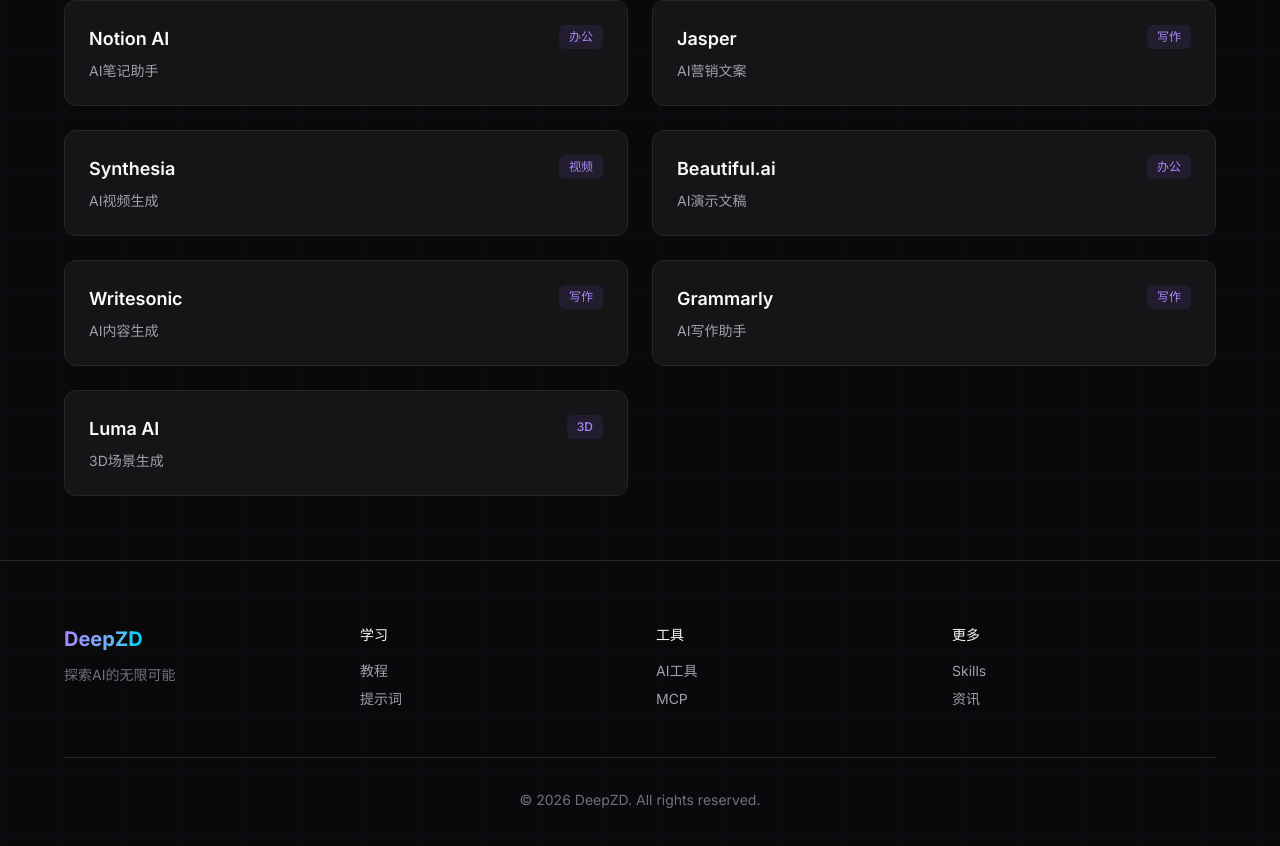
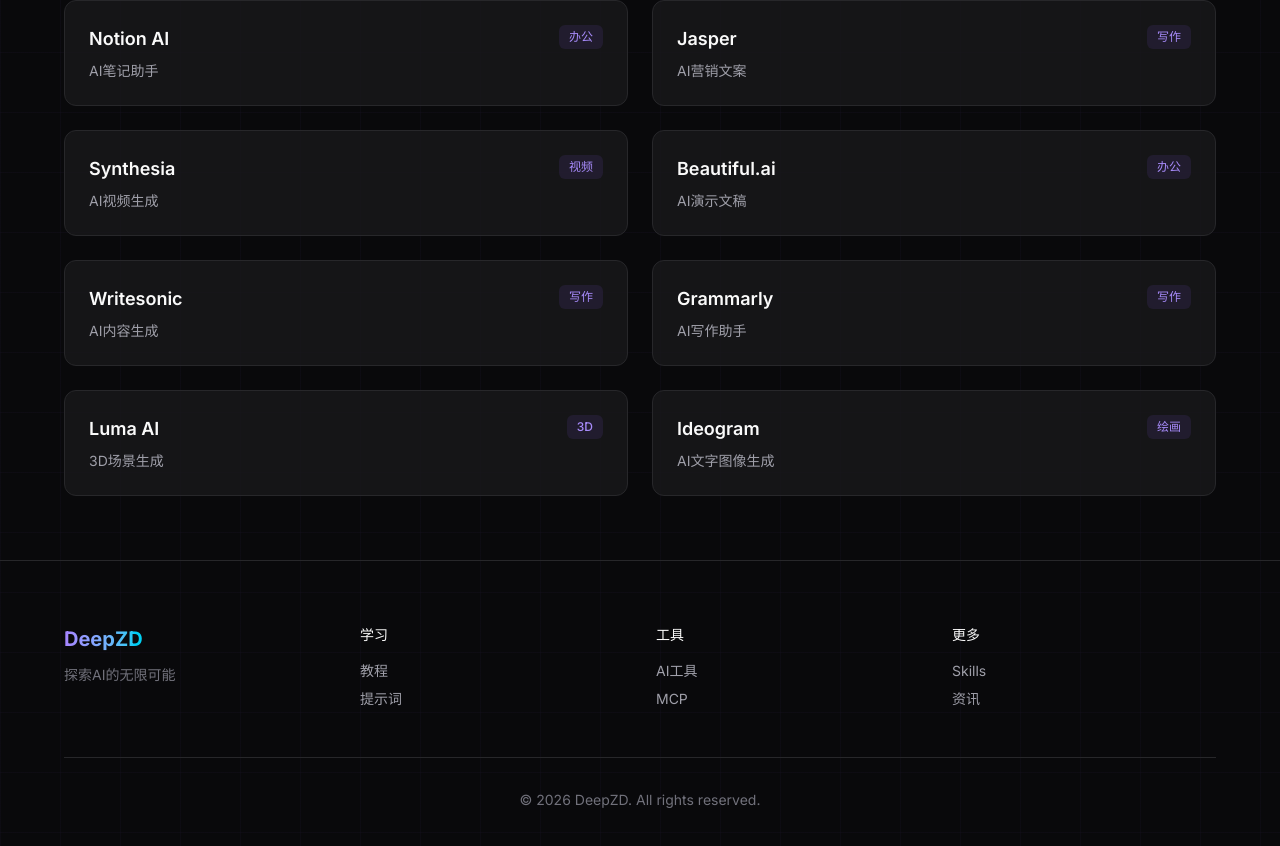
Before and after one commit to uncle-light/deepzd, a Next.js app: page /tools in a window 1280 px wide. Shown: the part 2048-2894 px from the top of the page. Built offline with nearby package versions, Linux system fonts and the light colour scheme.

Commit message:
feat: 添加Ideogram工具

```diff
--- a/src/app/data/tools.ts
+++ b/src/app/data/tools.ts
@@ -247,4 +247,11 @@
     category: "3D",
     url: "https://lumalabs.ai"
   },
+  {
+    slug: "ideogram",
+    name: "Ideogram",
+    desc: "AI文字图像生成",
+    category: "绘画",
+    url: "https://ideogram.ai"
+  },
 ];
```
